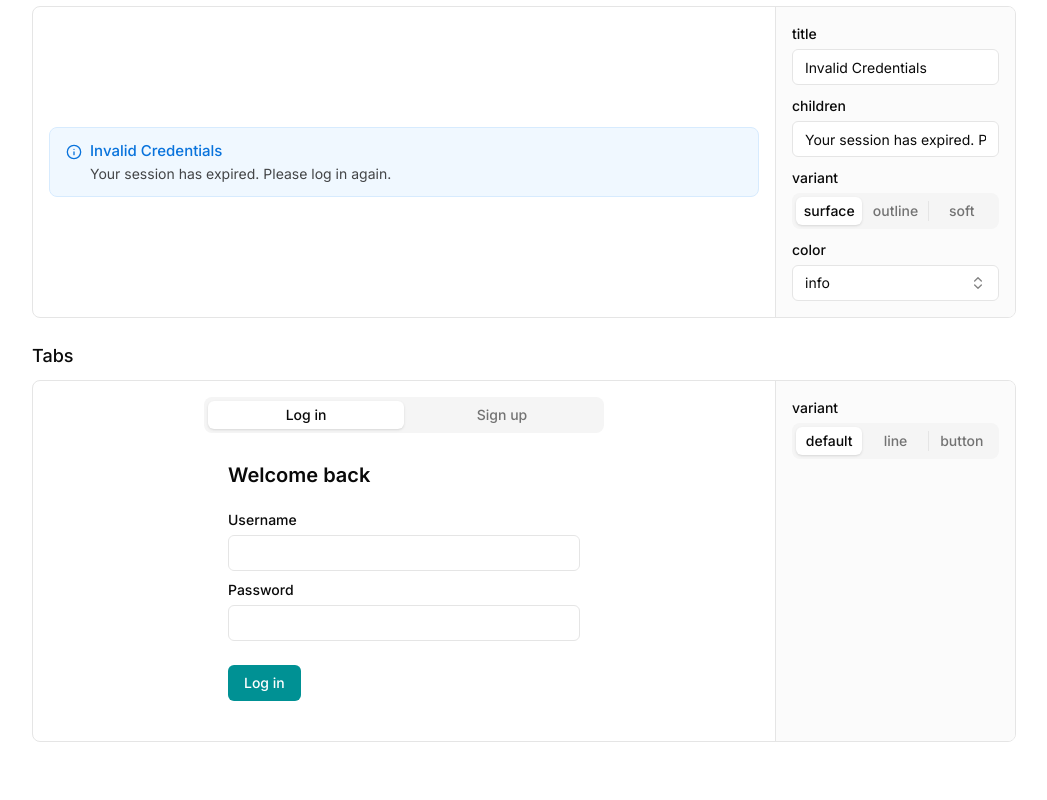
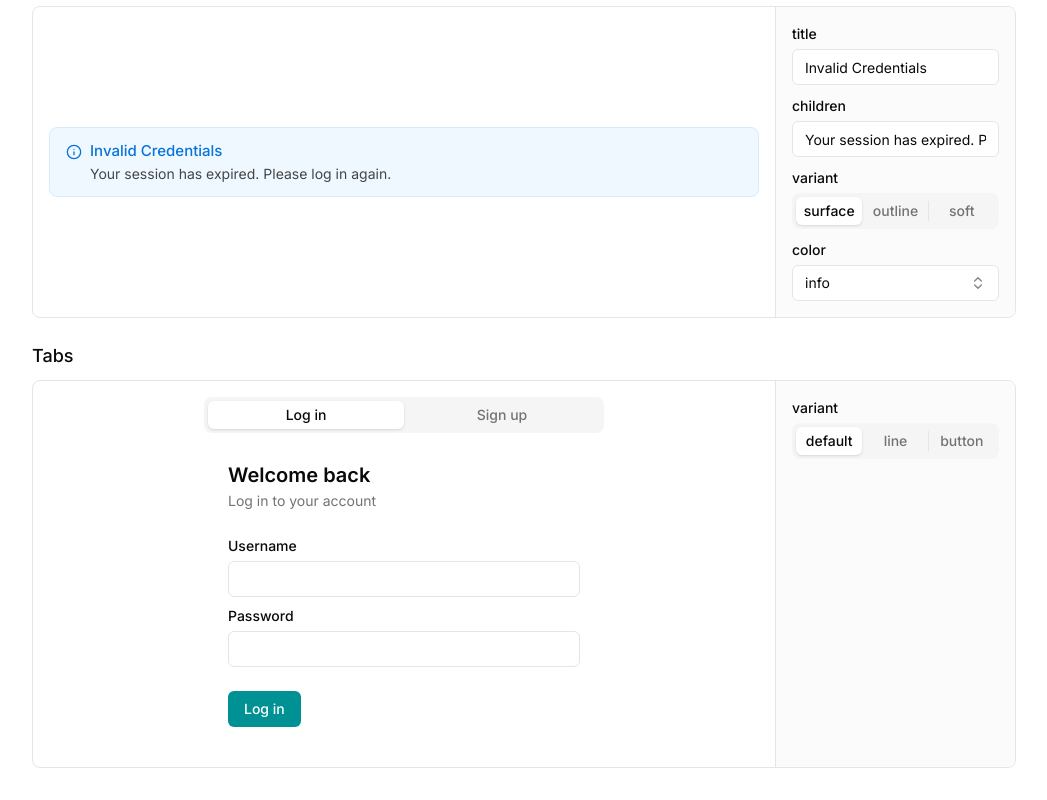
Before and after one commit to hawa130/next-template, a Next.js app: page /component-preview in a window 1280 px wide. Shown: the part 3236-4036 px from the top of the page, without its empty margins (116-1163 px from the left). Before the commit the page ends 4010 px from the top, so only its background shows below. Built offline with nearby package versions, Linux system fonts and the light colour scheme.

Commit message:
feat: add card component class

```diff
--- a/app/component-preview/_previews/tabs-preview.tsx
+++ b/app/component-preview/_previews/tabs-preview.tsx
@@ -44,10 +44,11 @@ export const TabsPreview = () => {
             <TabsTrigger value="signup">Sign up</TabsTrigger>
           </TabsList>
           <TabsContent value="login">
-            <div className="p-6">
-              <h2 className="text-xl/none font-semibold">Welcome back</h2>
+            <div className="card-header">
+              <h2 className="card-title">Welcome back</h2>
+              <p className="card-description">Log in to your account</p>
             </div>
-            <div className="p-6 pt-0 space-y-2">
+            <div className="card-body">
               <div className="space-y-1">
                 <Label htmlFor="login-username" defaultValue="hawa130">Username</Label>
                 <Input id="login-username" />
@@ -57,15 +58,16 @@ export const TabsPreview = () => {
                 <Input id="login-password" type="password" />
               </div>
             </div>
-            <div className="p-6 pt-0">
+            <div className="card-footer">
               <Button variant="filled" color="primary">Log in</Button>
             </div>
           </TabsContent>
           <TabsContent value="signup">
-            <div className="p-6">
-              <h2 className="text-xl/none font-semibold">Create an account</h2>
+            <div className="card-header">
+              <h2 className="card-title">Create an account</h2>
+              <p className="card-description">Start your journey with us</p>
             </div>
-            <div className="p-6 pt-0 space-y-2">
+            <div className="card-body">
               <div className="space-y-1">
                 <Label htmlFor="signup-username">Username</Label>
                 <Input id="signup-username" defaultValue="hawa130" />
@@ -79,7 +81,7 @@ export const TabsPreview = () => {
                 <Label htmlFor="signup-terms">Accept terms and conditions</Label>
               </div>
             </div>
-            <div className="p-6 pt-0">
+            <div className="card-footer">
               <Button variant="filled" color="primary">Sign up</Button>
             </div>
           </TabsContent>
--- a/components/ui/dialog.tsx
+++ b/components/ui/dialog.tsx
@@ -89,7 +89,7 @@ const DialogTitle = React.forwardRef<
   <DialogPrimitive.Title
     ref={ref}
     className={cn(
-      'text-lg font-semibold leading-none',
+      'text-lg font-semibold -my-[.3125rem]',
       className,
     )}
     {...props}
--- /dev/null
+++ b/styles/card.scss
@@ -0,0 +1,49 @@
+@layer components {
+  .card {
+    @apply border bg-card text-card-fg rounded-xl shadow;
+  }
+
+  .card-header {
+    @apply p-6;
+  }
+
+  .card-title {
+    @apply text-xl font-semibold -my-1;
+  }
+
+  .card-description {
+    @apply mt-1.5 text-sm text-muted-fg;
+  }
+
+  .card-body {
+    @apply p-6 pt-0 flex flex-col gap-2;
+  }
+
+  .card-footer {
+    @apply p-6 pt-0 flex items-center;
+  }
+
+  .card-sm {
+    @apply border bg-card text-card-fg rounded-lg shadow-sm;
+  }
+
+  .card-header-sm {
+    @apply p-4;
+  }
+
+  .card-title-sm {
+    @apply text-lg font-semibold -my-[.3125rem];
+  }
+
+  .card-description-sm {
+    @apply mt-1 text-sm text-muted-fg;
+  }
+
+  .card-body-sm {
+    @apply p-4 pt-0 flex flex-col gap-2;
+  }
+
+  .card-footer-sm {
+    @apply p-4 pt-0 flex items-center;
+  }
+}
--- a/styles/globals.scss
+++ b/styles/globals.scss
@@ -5,6 +5,7 @@
 @import "./variables";
 @import "./typography";
 @import "./join";
+@import "./card";
 @import "./utilities";
 
 @layer base {
```
